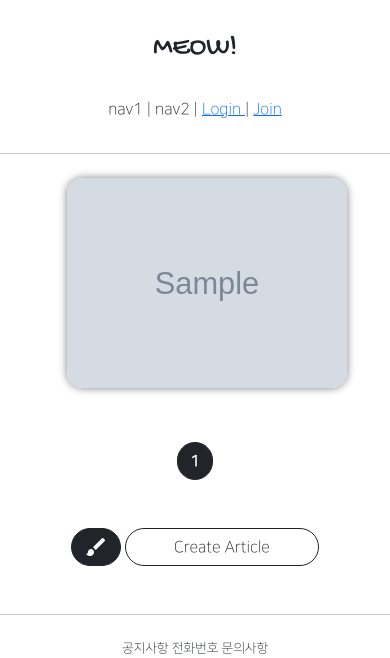
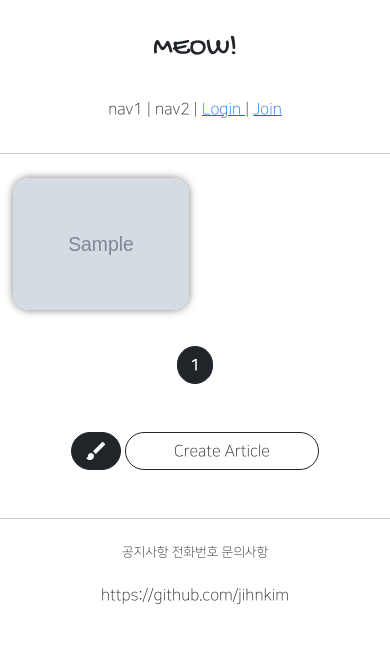
Before and after one commit to jihnkim/kjhweb, a Django app: page /articles/list/ in a window 390 px wide. Shown: the top 658 px of the page. Run offline with Django 3.2, Linux system fonts and the light colour scheme; tables that the repository leaves empty hold one stand-in row (values such as "Sample post"); grey boxes marked "Sample" are stand-in pictures; parts of the project's set-up code (start-up, migrations or seed data) failed here and were passed over; some libraries are stand-ins or nearby versions; some web fonts are replaced.

Commit message:
0812 responsive design

```diff
--- a/articleapp/templates/articleapp/list.html
+++ b/articleapp/templates/articleapp/list.html
@@ -4,8 +4,15 @@
 {% block content %}
 
     <style>
+        .container {
+            padding: 0;
+            margin: 0 auto;
+
+        }
+
         .container div {
-            width: 280px;
+            width: 45%;
+            max-width: 250px;
             box-shadow: 0 0 0.5rem gray;
             display: flex;
             justify-content: center;
--- a/log.txt
+++ b/log.txt
@@ -322,3 +322,8 @@ header에서 조건문 분기한것 처럼
 !! 메인프로젝트 디렉토리에 exe 파일 다운 후 추가
    터미널에서 ngrok http 포트번호  입력
    settings 에서 allowed_hosts 에 '*' 추가
+!! Responsive Design
+   head.html에 메타태그 추가
+   모바일에서 두개아티클이 출력되게 조정
+   >> magic grid.js gutter: 12로 수정
+   >> list.html 컨테이너 박스 수정
--- a/static/js/magicgrid.js
+++ b/static/js/magicgrid.js
@@ -277,7 +277,7 @@ MagicGrid.prototype.listen = function listen () {
 let magicGrid = new MagicGrid({
   container: '.container',
   animate: true,
-  gutter: 30,
+  gutter: 12,
   static: true,
   useMin: true
 });
--- a/templates/head.html
+++ b/templates/head.html
@@ -2,6 +2,7 @@
 
 <head>
     <meta charset="UTF-8">
+    <meta name="viewport" content="width=device-width, initial-scale=1 shrink-to-fit=no">
     <title>자몽망구</title>
 
     {#  BOOTSTRAP LINK  #}
```
